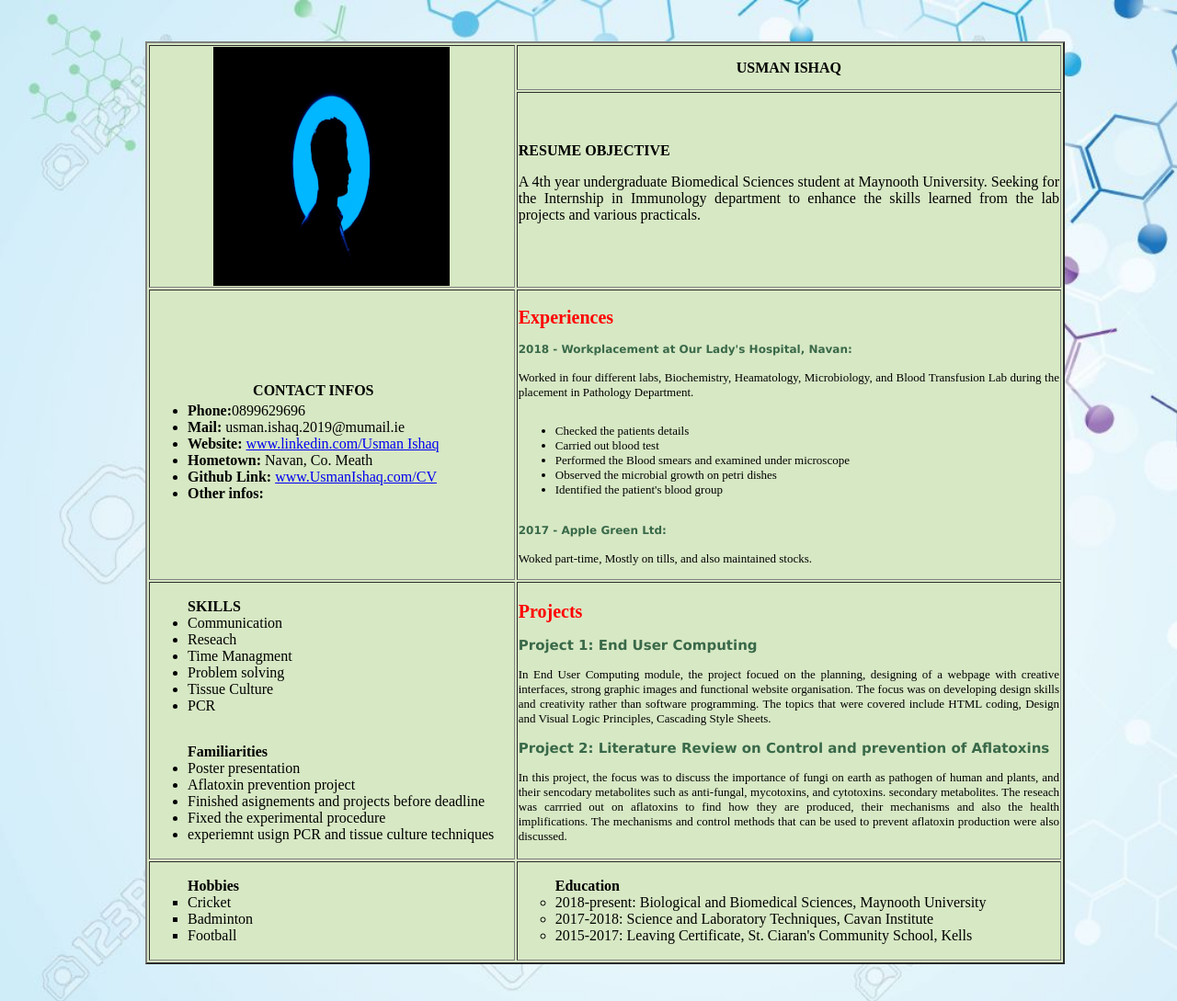
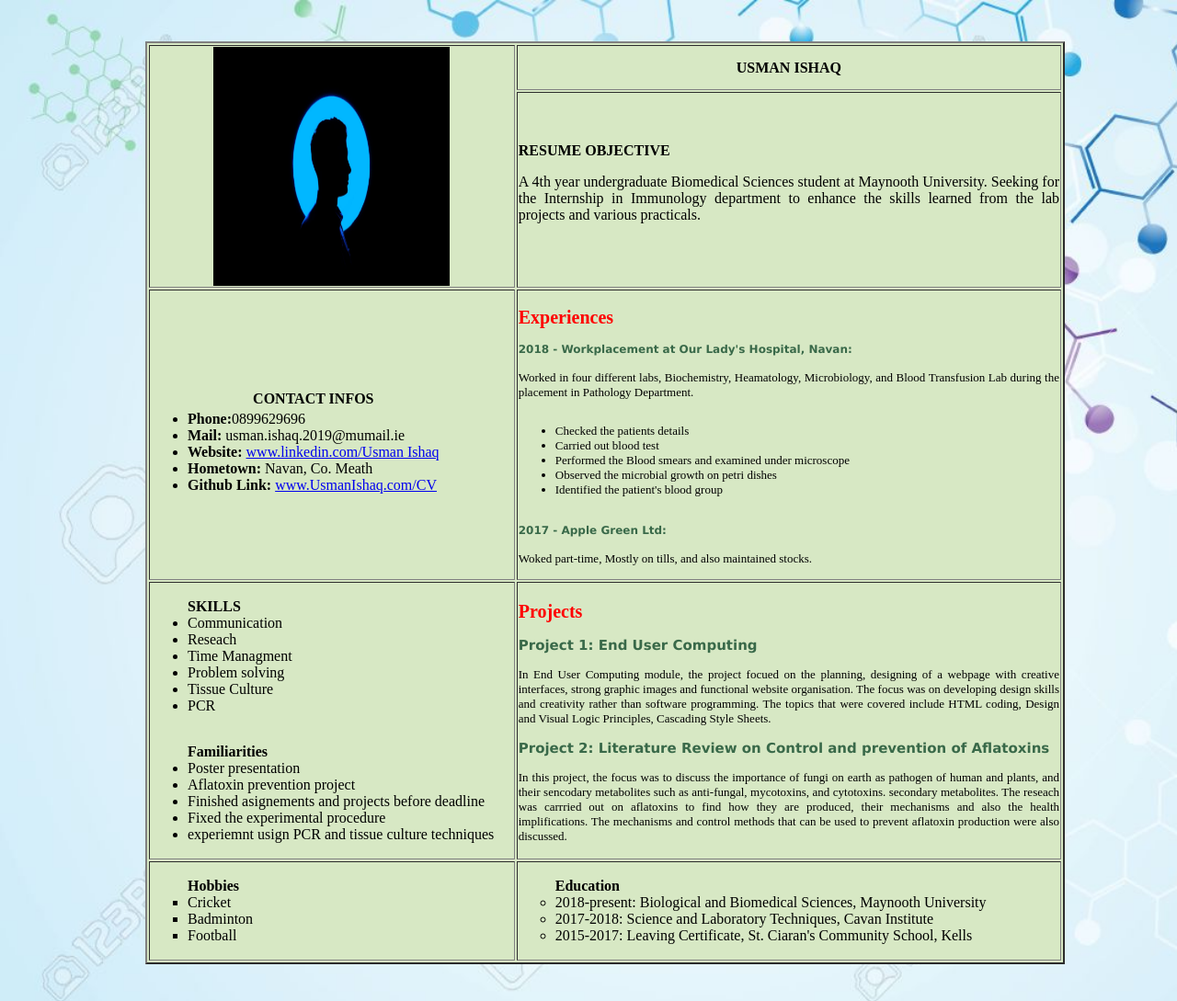
Before and after one commit to UsmanIshaq22/UsmanIshaq, a plain HTML site: page index.html in a window 1280 px wide. Shown: the top 1089 px of the page at 92% size. Drawn offline with Linux system fonts and the light colour scheme.

Commit message:
Update index.html

```diff
--- a/index.html
+++ b/index.html
@@ -40,7 +40,6 @@ ul.b {list-style-type: square;}
             <li><b>Website:</b> <a href="https://ie.linkedin.com/in/usman-ishaq-972524197">www.linkedin.com/Usman Ishaq</a></li>
             <li><b>Hometown:</b> Navan, Co. Meath</li>
             <li><b>Github Link:</b> <a href="https://usmanishaq22.github.io/UsmanIshaq/">www.UsmanIshaq.com/CV </a></li>
-            <li><b>Other infos:</b> </li>
             </ul> </td>
 
     <td height="25" width="600" colspan="1" ><font size="2">
```
